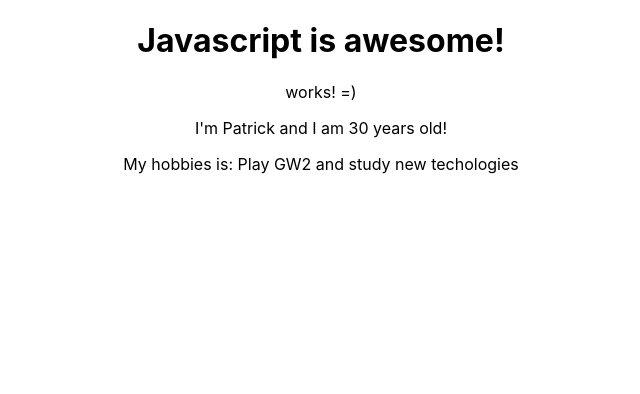
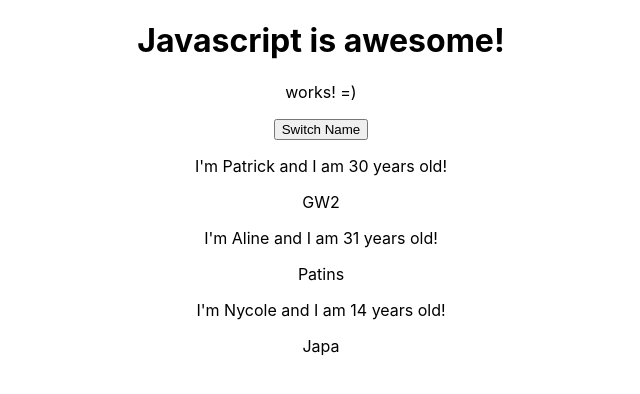
Before and after one commit to patrickmaciel/estudo-react-js-completle-udemy, a React (Create React App) app: page / in a window 1280 px wide. Shown: the top 394 px of the page, without its empty margins (319-959 px from the left). Built offline with nearby package versions, Linux system fonts and the light colour scheme.

Commit message:
Understanding and using States

```diff
--- a/src/App.js
+++ b/src/App.js
@@ -1,15 +1,29 @@
-import React from 'react';
+import React, {Component} from 'react';
 import './App.css';
 import Person from './Person/Person';
 
-function App() {
+class App extends Component {
+  state = {
+    persons: [
+      {name: 'Patrick', age: 30, hobbies: 'GW2'},
+      {name: 'Aline', age: 31, hobbies: 'Patins'},
+      {name: 'Nycole', age: 14, hobbies: 'Japa'},
+    ]
+  }
+
+  render() {
     return (
       <div className="App">
         <h1>Javascript is awesome!</h1>
         <p>works! =)</p>
-      <Person name='Patrick' age='30'>My hobbies is: Play GW2 and study new techologies</Person>
+        <button>Switch Name</button>
+
+        <Person name={this.state.persons[0].name} age={this.state.persons[0].age}>{this.state.persons[0].hobbies}</Person>
+        <Person name={this.state.persons[1].name} age={this.state.persons[1].age}>{this.state.persons[1].hobbies}</Person>
+        <Person name={this.state.persons[2].name} age={this.state.persons[2].age}>{this.state.persons[2].hobbies}</Person>
       </div>
     );
   }
+}
 
 export default App;
```
Lines whose indentation alone changed are shown as unchanged.
